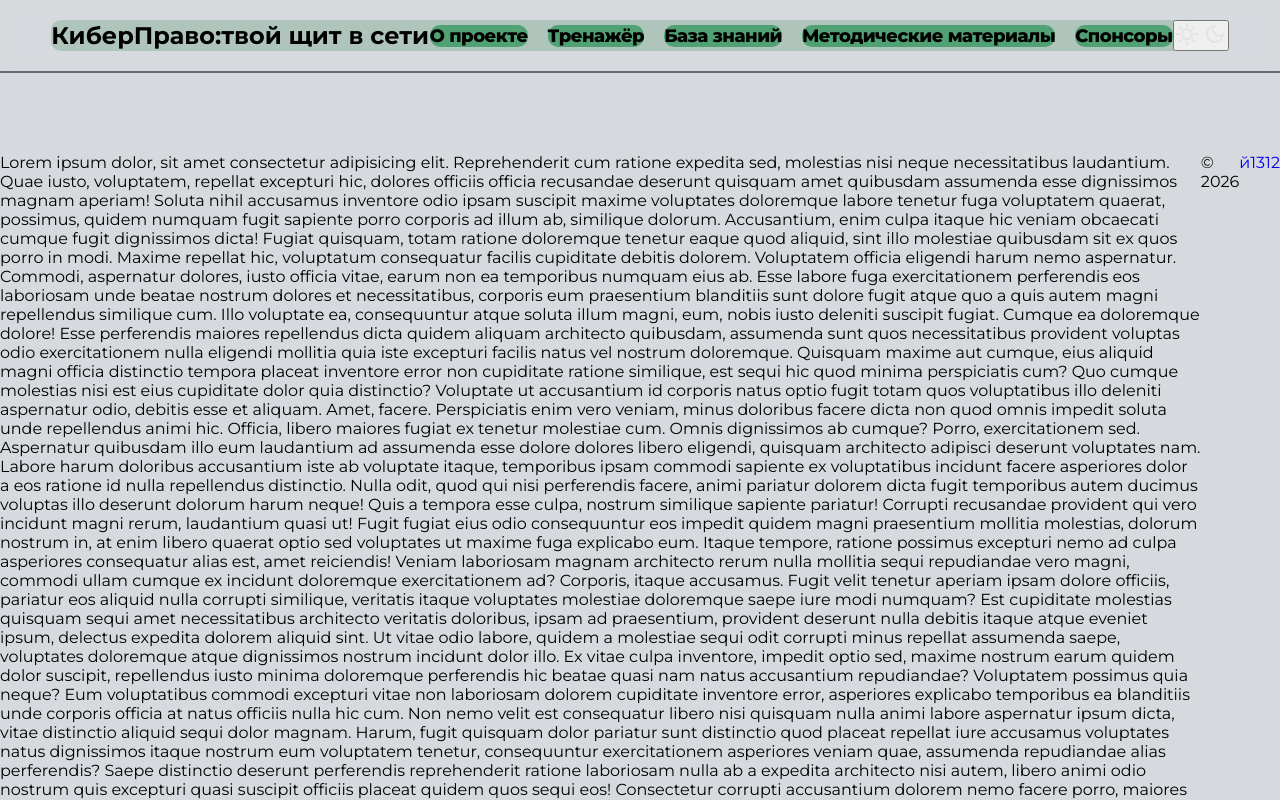
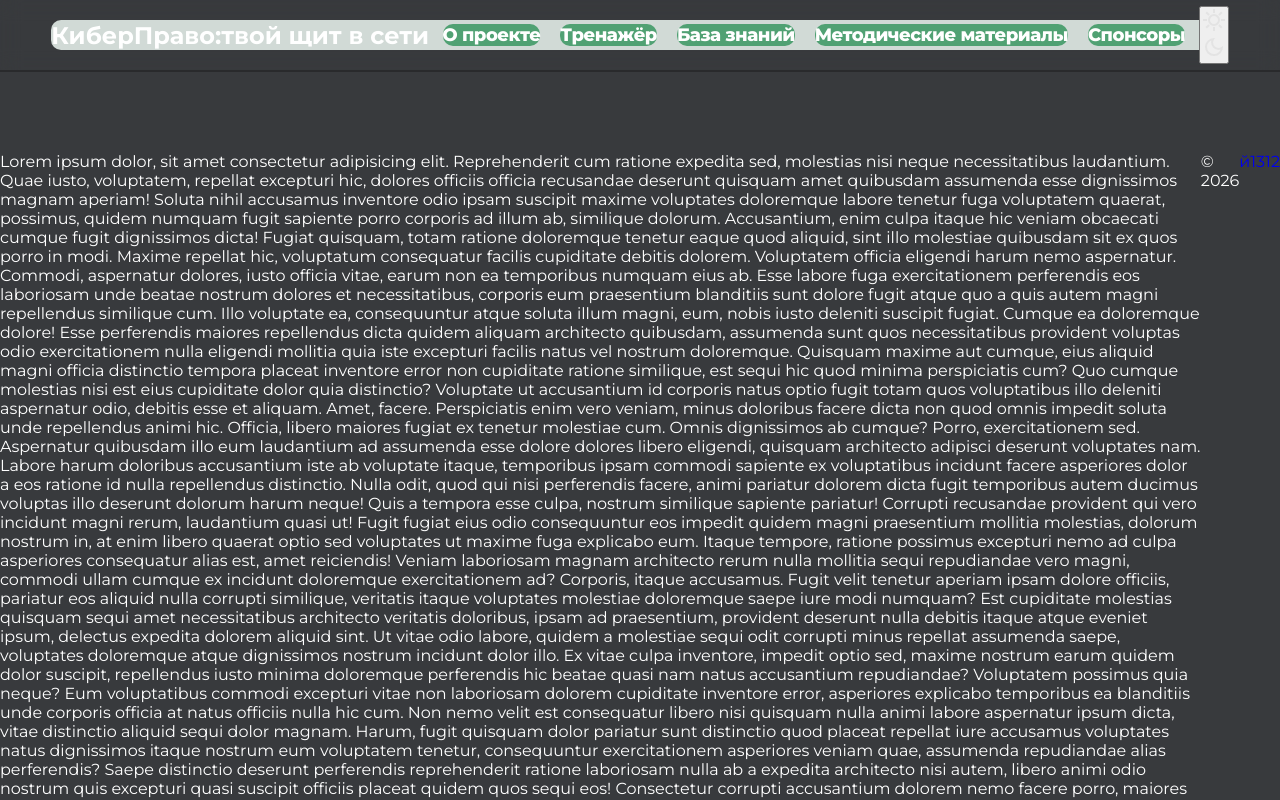
Before and after one commit to QtrCmmn/Kiber_pravo, a plain HTML site: page Prj/index.html in a window 1280 px wide. Both pictures are taken after a click on the button 1201 px from the left and 35 px from the top of the page. Shown: the top 800 px of the page. Drawn offline with Linux system fonts and the light colour scheme.

Commit message:
Swither add

```diff
--- a/Prj/index.html
+++ b/Prj/index.html
@@ -8,13 +8,13 @@
     <link rel="shortcut icon" href="/Picture/favicon.svg" type="image/x-icon">
 
 </head>
-<body id = "body", class="light">
+<body id = "body">
         <noscript>Без JavaScript тренажёр будет работать некорректно. Включите JavaScript</noscript>
         <header class="header", id="head">
             <div class="header__container">
                 <nav class="header__nav">
                     <div class="btn">
-                        <button id="theme_swith">
+                        <button id="theme-toggle">
                         <img src="/Prj/Picture/sunny_27dp_E3E3E3_FILL0_wght400_GRAD0_opsz24.svg">
                         <img src="/Prj/Picture/dark_mode_27dp_E3E3E3_FILL0_wght400_GRAD0_opsz24.svg">
                         </button>
@@ -52,7 +52,7 @@
             <p>&copy; 2026 </p>
             <a href="/">й1312</a>
         </footer>
-        <script src="/js/code.js"></script>
+        <script src="/Prj/js/code.js"></script>
 
 </body>
 </html>
--- a/Prj/js/code.js
+++ b/Prj/js/code.js
@@ -1,21 +1,12 @@
-//Начальный экран
-//Смена цветов фона
-/*
-{
-document.getElementById('change_col_body_dark').addEventListener("click", change_col_dark)
-document.getElementById('change_col_body_gray').addEventListener("click", change_col_gray)
-document.getElementById('change_col_body_white').addEventListener("click", change_col_white)
-function change_col_dark() {
-    var main = document.getElementById('body');
-    main.style.backgroundColor= "#292b29";
+const btn = document.getElementById('theme-toggle');
+const body = document.body;
+
+// Загрузка сохранённой темы
+if (localStorage.getItem('theme') === 'dark') {
+    body.classList.add('dark-theme');
 }
-function change_col_gray() {
-    var main = document.getElementById('body');
-    main.style.backgroundColor= "#626770";
-}
-function change_col_white() {
-    var main = document.getElementById('body');
-    main.style.backgroundColor= "#d6d9dd";
-}
-}
-*/
+
+btn.addEventListener('click', () => {
+    const isDark = body.classList.toggle('dark-theme');
+    localStorage.setItem('theme', isDark ? 'dark' : 'light');
+});
--- a/Prj/style.css
+++ b/Prj/style.css
@@ -20,11 +20,23 @@
     --white:#fff;
     --lig-gr: #d6d9dd;
     --nav_col: #afc4bb;
-    /*Dark_theme*/
-    --bg: #2a2b2c;
 }
-.dark{
+body.dark-theme{
+    --dark: #ffffff;
+    --gray: #292a2c;
+    --green:#50a173;
+    --white:#000000;
+    --lig-gr: #383a3d;
+    --nav_col: #d1dad6;
 
+}
+body{
+    font-family: "Montserrat", sans-serif ;
+    font-size: 16px;
+    font-weight: 400;
+    color: var(--dark);
+    background-color: var(--lig-gr);
+    transition: 750ms;
 }
 
 *{
@@ -33,16 +45,8 @@
     box-sizing: border-box;
 }
 html {
-    font-family: "Montserrat", sans-serif ;
-    font-size: 16px;
-    font-weight: 400;
-    color: var(--dark);
     scroll-padding: 100px;
     scroll-behavior: smooth;
-}
-body{
-    background-color: var(--lig-gr);
-
 }
 button{
     font-family: "Montserrat", sans-serif ;
@@ -96,6 +100,12 @@ h1.title:hover{
 }
 .btn{
     order: 3;
+    display: flex;
+    border-radius: 100%;
+    width: 30px;
+    height: 30px;
+    justify-content: center;
+    align-items: center;
 }
 .header__list{
     display: inline-flex;
@@ -103,7 +113,6 @@ h1.title:hover{
     gap: 20px;
 }
 .header__list-item{
-
     display: inline-block;
 }
 .header__list-link{
@@ -147,16 +156,24 @@ h1.title:hover{
     margin-inline: auto;
     z-index: 2;
 }
+
 .btn_c{
     display: flex;
+}
+/*.btn img:last-child{
+    display: none;
+}
+.dark .btn img:first-child{
+    display: none;
+}
+.dark .btn img:last-child{
+    display: block;
+}*/
 
-}
 div button:hover{
     scale: 1.4;
     transition: 250ms ease;
 }
-
-
 footer {
     display: flex;
     justify-content: center;
```
